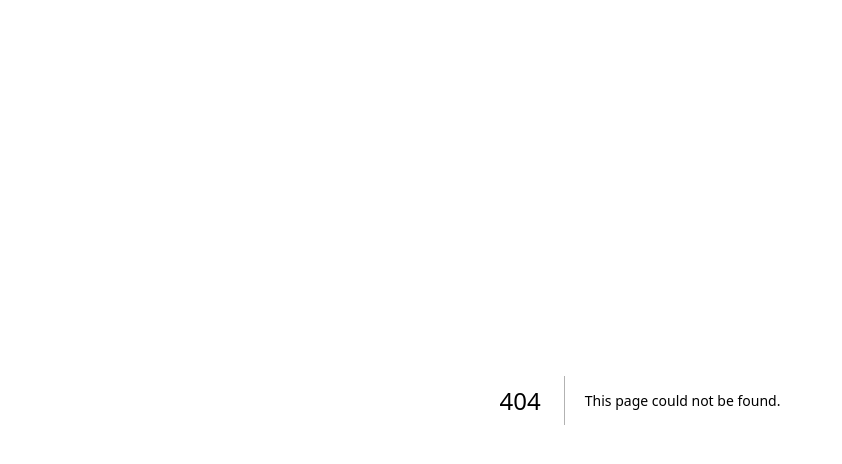
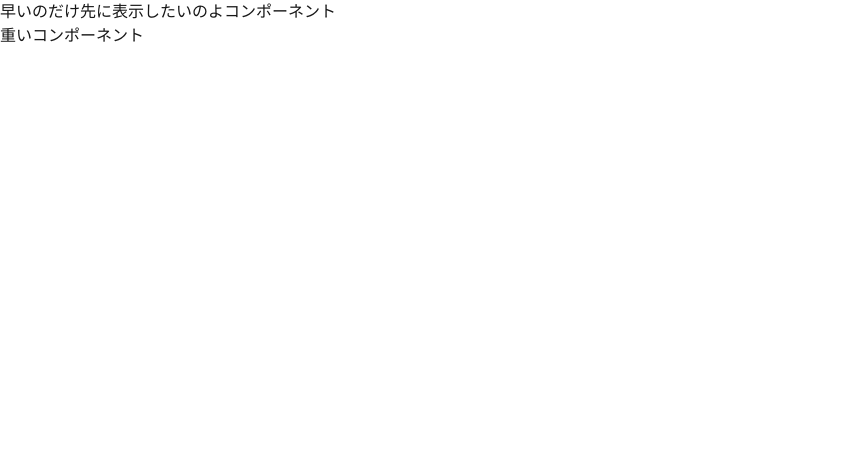
Before and after one commit to shirasuHigurashi/next-js-sample-app, a Next.js app: page /slow in a window 1280 px wide. Before the commit this address had no page. Shown: the top 464 px of the page, without its empty margins (0-842 px from the left). Built offline with nearby package versions, Linux system fonts and the light colour scheme.

Commit message:
step2:add  streaming and Loading

```diff
--- /dev/null
+++ b/src/app/loading.tsx
@@ -0,0 +1,3 @@
+export default function Loading(){
+    return <div>Loading....</div>
+}
--- /dev/null
+++ b/src/app/slow/page.tsx
@@ -0,0 +1,17 @@
+import { Suspense } from "react";
+import SlowComponent from "../slowComponent";
+
+
+export default async function Home(){
+
+    return(
+        <div>
+            <h1>早いのだけ先に表示したいのよコンポーネント</h1>
+
+            {/* <Suspense fallback={<div>重いコンポーネントを読み込み中。。。</div>}> */}
+                <SlowComponent/>
+            {/* </Suspense> */}
+
+        </div>
+    )
+}
--- /dev/null
+++ b/src/app/slowComponent.tsx
@@ -0,0 +1,10 @@
+
+
+export default async function SlowComponent(){
+    await new Promise((resolve)=>setTimeout(resolve,3000))
+    return(
+        <div>
+            <h1>重いコンポーネント</h1>
+        </div>
+    )
+}
```
